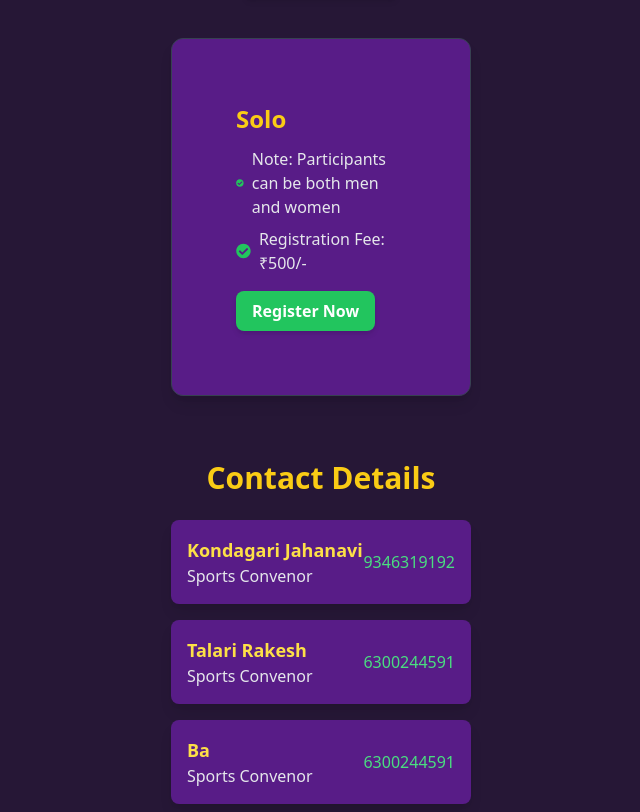
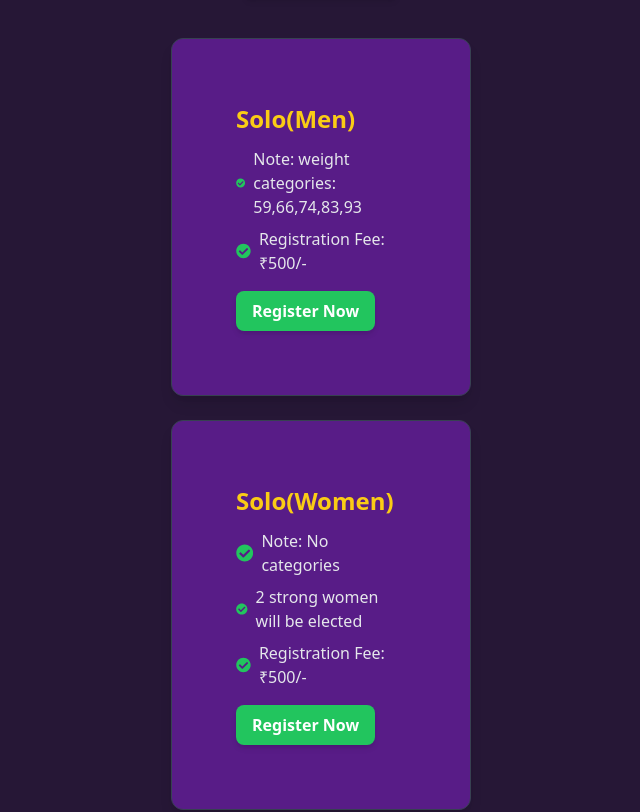
Before and after one commit to Deekshitha555/invictakgr, a Next.js app: page /sports/indoorgames/deadlift in a window 1280 px wide. Shown: the part 1195-2007 px from the top of the page, without its empty margins (319-959 px from the left). Built offline with nearby package versions, Linux system fonts and the light colour scheme.

Commit message:
new details

```diff
--- a/src/app/cultural/dance/page.tsx
+++ b/src/app/cultural/dance/page.tsx
@@ -25,7 +25,7 @@ const Onthebeat = () => {
         "Participants are supposed to get their music track",
         "Registration Fee: ₹200/-",
       ],
-      link: "https://events.studenttribe.in/event/67cbee07884980a7269bf46f"
+      link: "https://events.studenttribe.in/cart/67cbee07884980a7269bf46f"
     },
     {
       category: "Duo/Duet",
@@ -35,7 +35,7 @@ const Onthebeat = () => {
         "Participants are supposed to get their music track",
         "Registration Fee: ₹300/-",
       ],
-      link: "https://events.studenttribe.in/event/67cbee07884980a7269bf46f"
+      link: "https://events.studenttribe.in/cart/67cbee07884980a7269bf46f"
     },
     {
       category: "Group (3-7)",
@@ -45,7 +45,7 @@ const Onthebeat = () => {
         "Participants are supposed to get their music track",
         "Registration Fee: ₹500/- (Per Group)",
       ],
-      link: "https://events.studenttribe.in/event/67cbee07884980a7269bf46f"
+      link: "https://events.studenttribe.in/cart/67cbee07884980a7269bf46f"
     },
   ];
   const coordinators = [
--- a/src/app/cultural/dramatics/page.tsx
+++ b/src/app/cultural/dramatics/page.tsx
@@ -21,7 +21,7 @@ const Dramatics = () => {
         "Time duration: 10 min",
         "Registration Fee: ₹200/-",
       ],
-      link: "https://events.studenttribe.in/event/67cbee07884980a7269bf46f"
+      link: "https://events.studenttribe.in/cart/67cbee07884980a7269bf46f"
     },
     {
       category: "Skit (Group)",
@@ -29,7 +29,7 @@ const Dramatics = () => {
         "Time duration: 15-20 min",
         "Registration Fee: ₹500/-",
       ],
-      link: "https://events.studenttribe.in/event/67cbee07884980a7269bf46f"
+      link: "https://events.studenttribe.in/cart/67cbee07884980a7269bf46f"
     },
   ];
   const coordinators = [
--- a/src/app/cultural/music/page.tsx
+++ b/src/app/cultural/music/page.tsx
@@ -26,7 +26,7 @@ const Music = () => {
         "Note: Participants has to get their own music tracks if required",
         "Registration Fee: ₹250/-",
       ],
-      link: "https://events.studenttribe.in/event/67cbee07884980a7269bf46f"
+      link: "https://events.studenttribe.in/cart/67cbee07884980a7269bf46f"
     },
     {
       category: "Battle of Bands(Group)",
@@ -36,7 +36,7 @@ const Music = () => {
         "Note: Participants has to get their own instruments",
         "Registration Fee: ₹1500/-",
       ],
-      link: "https://events.studenttribe.in/event/67cbee07884980a7269bf46f"
+      link: "https://events.studenttribe.in/cart/67cbee07884980a7269bf46f"
     },
   ];
   const coordinators = [
--- a/src/app/cultural/photography/page.tsx
+++ b/src/app/cultural/photography/page.tsx
@@ -22,7 +22,7 @@ const Pixels = () => {
         "Note: Capture moments of invicta",
         "Registration Fee: ₹100/-",
       ],
-      link: "https://events.studenttribe.in/event/67cbee07884980a7269bf46f"
+      link: "https://events.studenttribe.in/cart/67cbee07884980a7269bf46f"
     },
     {
       category: "Short film(Group)",
@@ -32,7 +32,7 @@ const Pixels = () => {
         "Note: No limitation on the number of participants",
         "Registration Fee: ₹1500/-",
       ],
-      link: "https://events.studenttribe.in/event/67cbee07884980a7269bf46f"
+      link: "https://events.studenttribe.in/cart/67cbee07884980a7269bf46f"
     },
   ];
   const coordinators = [
--- a/src/app/sports/indoorgames/carroms/page.tsx
+++ b/src/app/sports/indoorgames/carroms/page.tsx
@@ -21,7 +21,7 @@ const Carroms = () => {
       details: [
         "Registration Fee: ₹500/-",
       ],
-      link: "https://events.studenttribe.in/event/67cbee07884980a7269bf46f"
+      link: "https://events.studenttribe.in/cart/67cbee07884980a7269bf46f"
     }
   ];
   const coordinators = [
--- a/src/app/sports/indoorgames/chess/page.tsx
+++ b/src/app/sports/indoorgames/chess/page.tsx
@@ -22,7 +22,7 @@ const Chess = () => {
         "Note: Participants can be both men and women",
         "Registration Fee: ₹500/-",
       ],
-      link: "https://events.studenttribe.in/event/67cbee07884980a7269bf46f"
+      link: "https://events.studenttribe.in/cart/67cbee07884980a7269bf46f"
     },
   ];
   const coordinators = [
--- a/src/app/sports/indoorgames/deadlift/page.tsx
+++ b/src/app/sports/indoorgames/deadlift/page.tsx
@@ -18,21 +18,28 @@ const Deadlift = () => {
   const categories = [
 
     {
-      category: "Solo",
+      category: "Solo(Men)",
       details: [
-        "Note: Participants can be both men and women",
-
+        "Note: weight categories: 59,66,74,83,93",
         "Registration Fee: ₹500/-",
       ],
-      link: "https://events.studenttribe.in/event/67cbee07884980a7269bf46f"
+      link: "https://events.studenttribe.in/cart/67cbee07884980a7269bf46f"
+    },
+    {
+      category: "Solo(Women)",
+      details: [
+        " Note: No  categories",
+        "2 strong women will be elected",
+        "Registration Fee: ₹500/-",
+      ],
+      link: "https://events.studenttribe.in/cart/67cbee07884980a7269bf46f"
     },
   ];
   const coordinators = [
+    { name: "Bharath", role: "Organizers", phone: "9390590094" },
+    { name: "Akhil", role: "Organizers", phone: "9652211185" },
     { name: "Kondagari Jahanavi", role: "Sports Convenor", phone: "9346319192" },
     { name: "Talari Rakesh", role: "Sports Convenor", phone: "6300244591" },
-    { name: "Ba", role: "Sports Convenor", phone: "6300244591" },
-    { name: "Talari Rakesh", role: "Sports Convenor", phone: "6300244591" },
-
   ];
   return (
     <div className="relative min-h-screen flex flex-col items-center text-white overflow-hidden">
--- a/src/app/sports/indoorgames/tabletennis/page.tsx
+++ b/src/app/sports/indoorgames/tabletennis/page.tsx
@@ -22,7 +22,7 @@ const Tabletennis = () => {
         "Note: Participants can be both men and women",
         "Registration Fee: ₹500/-",
       ],
-      link: "https://events.studenttribe.in/event/67cbee07884980a7269bf46f"
+      link: "https://events.studenttribe.in/cart/67cbee07884980a7269bf46f"
     },
   ];
   const coordinators = [
--- a/src/app/sports/outdoorgames/basketball/page.tsx
+++ b/src/app/sports/outdoorgames/basketball/page.tsx
@@ -24,7 +24,7 @@ const Basketball = () => {
         "Note: Participants can be both men and women",
         "Registration Fee: ₹2000/-",
       ],
-      link: "https://events.studenttribe.in/event/67cbee07884980a7269bf46f"
+      link: "https://events.studenttribe.in/cart/67cbee07884980a7269bf46f"
     },
   ];
   const coordinators = [
--- a/src/app/sports/outdoorgames/cricket/page.tsx
+++ b/src/app/sports/outdoorgames/cricket/page.tsx
@@ -25,7 +25,7 @@ const Cricket = () => {
         "Note: Participants has to be in the color dress",
         "Registration Fee: ₹4500/-",
       ],
-      link: "https://events.studenttribe.in/event/67cbee07884980a7269bf46f"
+      link: "https://events.studenttribe.in/cart/67cbee07884980a7269bf46f"
     },
   ];
   const coordinators = [
--- a/src/app/sports/outdoorgames/kabaddi/page.tsx
+++ b/src/app/sports/outdoorgames/kabaddi/page.tsx
@@ -23,7 +23,7 @@ const Kabaddi = () => {
         "Note: Participants can be both men and women",
         "Registration Fee: ₹2000/-",
       ],
-      link: "https://events.studenttribe.in/event/67cbee07884980a7269bf46f"
+      link: "https://events.studenttribe.in/cart/67cbee07884980a7269bf46f"
     },
   ];
   const coordinators = [
--- a/src/app/sports/outdoorgames/volleyball/page.tsx
+++ b/src/app/sports/outdoorgames/volleyball/page.tsx
@@ -25,7 +25,7 @@ const Volleyball = () => {
         "Note: Participants can be both men and women",
         "Registration Fee: ₹2000/-",
       ],
-      link: "https://events.studenttribe.in/event/67cbee07884980a7269bf46f"
+      link: "https://events.studenttribe.in/cart/67cbee07884980a7269bf46f"
     },
   ];
   const coordinators = [
```
